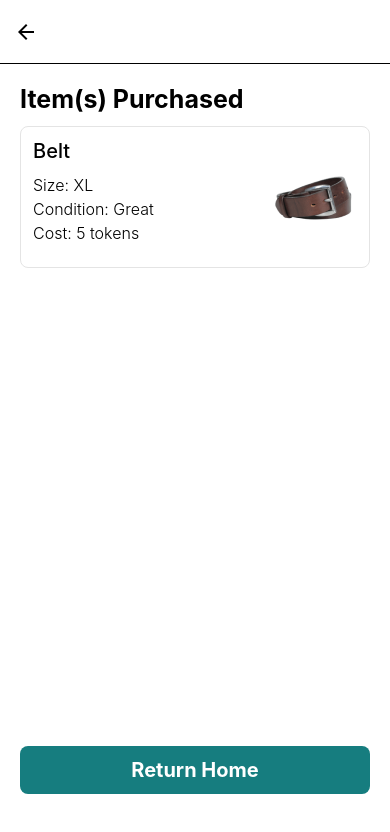
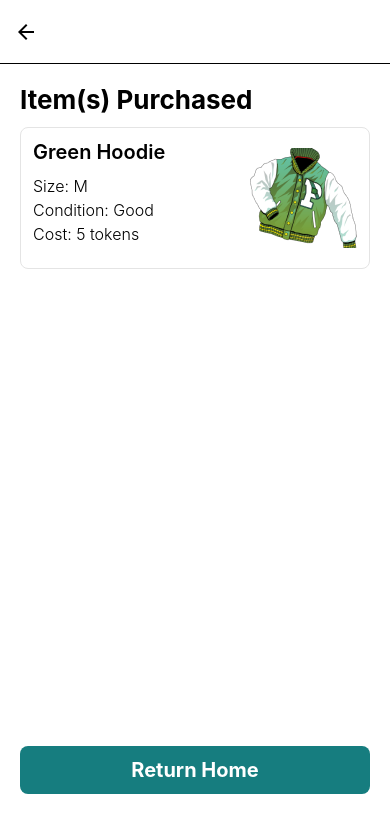
Before and after one commit to FrozenPigeon/Group-Five, a React Native app in the folder frontend/: screen /Purchased in a window 390 px wide. Shown: the top 832 px of the page. Built offline with nearby package versions, Linux system fonts and the light colour scheme.

Commit message:
adding notification to cart

```diff
--- a/frontend/App.js
+++ b/frontend/App.js
@@ -20,6 +20,22 @@ const RootStack = createNativeStackNavigator();
 export default function App() {
 
   const [tokens, setTokens] = useState("0")
+  const [itemPurchased, setItemPurchased] = useState('');
+
+  const getItemPurchased = async () => {
+      const value = await AsyncStorage.getItem('purchased_item');
+      if (value === 'false') {
+          setItemPurchased('false');
+      } else setItemPurchased('true');
+  };
+
+
+  useEffect(() => {
+      setInterval(() => {
+        getItemPurchased();
+      }, 1000)
+  },[]);
+
 
   function openCart() {
     App.navigation.navigate('CartScreen')
@@ -89,7 +105,10 @@ export default function App() {
               <TouchableOpacity
               style={{marginRight: 15}}
               onPress={ () => navigation.navigate('CartScreen')}>
-                <Ionicons name="cart-outline" size={"40px"}/>
+                <View>
+                  <Ionicons name="cart-outline" size={"40px"}/>
+                  { itemPurchased === "true" && <View style={{  width: 10, height: 10, borderRadius: 10, backgroundColor: '#167D7F',  position: 'absolute', alignSelf: "flex-end"}}></View> }
+                </View>
               </TouchableOpacity>
               <TouchableOpacity
               style={{marginRight: 20, borderWidth: 2, borderRadius: 8, alignItems: "center", justifyContent: "center"}}
--- a/frontend/screens/cart.js
+++ b/frontend/screens/cart.js
@@ -25,11 +25,11 @@ export default function CartScreen({navigation}) {
             {itemPurchased === 'true' &&
                 <View style={styles.item}>
                     <View style={styles.itemContent}>
-                        <Text style={styles.itemHeading}>{clothing_items[5].title}</Text>
+                        <Text style={styles.itemHeading}>{clothing_items[6].title}</Text>
                         <View style={styles.itemBodyContainer}>
-                            <Text style={styles.itemBody}>Size: {clothing_items[5].size}</Text>
-                            <Text style={styles.itemBody}>Condition: {clothing_items[5].condition}</Text>
-                            <Text style={styles.itemBody}>Cost: {clothing_items[5].price} tokens</Text>
+                            <Text style={styles.itemBody}>Size: {clothing_items[6].size}</Text>
+                            <Text style={styles.itemBody}>Condition: {clothing_items[6].condition}</Text>
+                            <Text style={styles.itemBody}>Cost: {clothing_items[6].price} tokens</Text>
                         </View>
 
                         <TouchableOpacity style={styles.removeButton} onPress={() => {AsyncStorage.setItem("purchased_item", 'false'); setItemPurchased('false')}}>
@@ -38,7 +38,7 @@ export default function CartScreen({navigation}) {
                         </TouchableOpacity>
                     </View>
                     <View>
-                        <Image source={clothing_items[5].image}/>
+                        <Image source={clothing_items[6].image}/>
                     </View>
                 </View>
             }
--- a/frontend/screens/purchased.js
+++ b/frontend/screens/purchased.js
@@ -9,15 +9,15 @@ export default function Purchased({navigation}) {
             <Text style={styles.heading}>Item(s) Purchased</Text>
             <View style={styles.item}>
                 <View style={styles.itemContent}>
-                    <Text style={styles.itemHeading}>{clothing_items[5].title}</Text>
+                    <Text style={styles.itemHeading}>{clothing_items[6].title}</Text>
                     <View style={styles.itemBodyContainer}>
-                        <Text style={styles.itemBody}>Size: {clothing_items[5].size}</Text>
-                        <Text style={styles.itemBody}>Condition: {clothing_items[5].condition}</Text>
-                        <Text style={styles.itemBody}>Cost: {clothing_items[5].price} tokens</Text>
+                        <Text style={styles.itemBody}>Size: {clothing_items[6].size}</Text>
+                        <Text style={styles.itemBody}>Condition: {clothing_items[6].condition}</Text>
+                        <Text style={styles.itemBody}>Cost: {clothing_items[6].price} tokens</Text>
                     </View>
                 </View>
                 <View>
-                    <Image source={clothing_items[5].image}/>
+                    <Image source={clothing_items[6].image}/>
                 </View>
             </View>
 
@@ -34,7 +34,7 @@ const styles = StyleSheet.create({
         flex: 1
     },
     heading: {
-        fontSize: 25,
+        fontSize: 26,
         fontWeight: 'bold'
     },
     item: {
@@ -50,7 +50,7 @@ const styles = StyleSheet.create({
     },
     itemHeading: {
         fontSize: 20,
-        fontWeight: '500'
+        fontWeight: '600'
     },
     itemBodyContainer: {
         paddingVertical: 12,
@@ -63,7 +63,7 @@ const styles = StyleSheet.create({
     },
     removeButton: {
         borderWidth: 1,
-        borderColor: '#515154',
+        borderColor: '#616164',
         borderRadius: 8,
         paddingHorizontal: 8,
         paddingVertical: 4,
```
